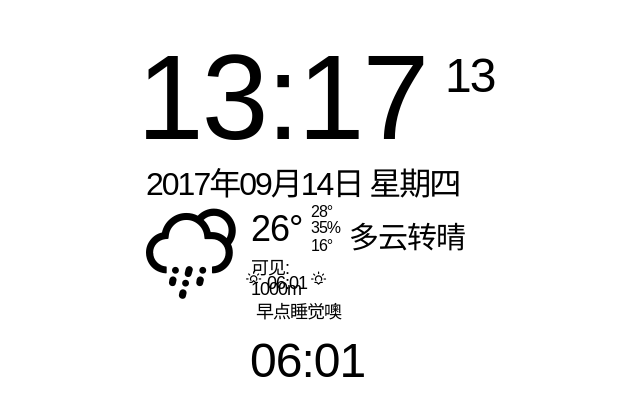
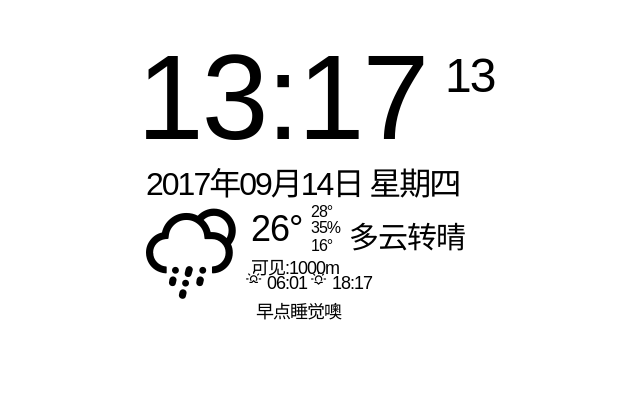
Before and after one commit to x1n9snv0/rasClock, a PHP site: page / in a window 1280 px wide. Shown: the top 416 px of the page, without its empty margins (326-966 px from the left). Run offline with PHP 8.4, Linux system fonts and the light colour scheme; some web fonts are replaced.

Commit message:
test weather pad display

```diff
--- a/css/main.css
+++ b/css/main.css
@@ -106,10 +106,10 @@ body{
     font-size: 30px;
 }
 #vi{
-    width: 85px;
+    width: 95px;
     height: 20px;
     float: left;
-    margin: 0px 15px 0px 5px;
+    margin: 0px 5px 0px 5px;
     font-size: 18px;
 }
 .rs{
--- a/index.php
+++ b/index.php
@@ -87,12 +87,12 @@
                 <div id="lt">16&#176;</div>
             </div>
             <div id="su">多云转晴</div>
-            <div id="vi">可见: 1000m</div>
+            <div id="vi">可见:1000m</div>
             <div class="rs">
                 <div class="rise_set"><i class="wi wi-sunrise"></i></div>
-                <div class="r_s" id="sr">06:01</div>
+                <div class="r_s" id="s_r">06:01</div>
                 <div class="rise_set"><i class="wi wi-sunset"></i></div>
-                <div class="r_s" id="ss">06:01</div>
+                <div class="r_s" id="s_s">18:17</div>
             </div>
 
             <div id="tip">早点睡觉噢</div>
```
